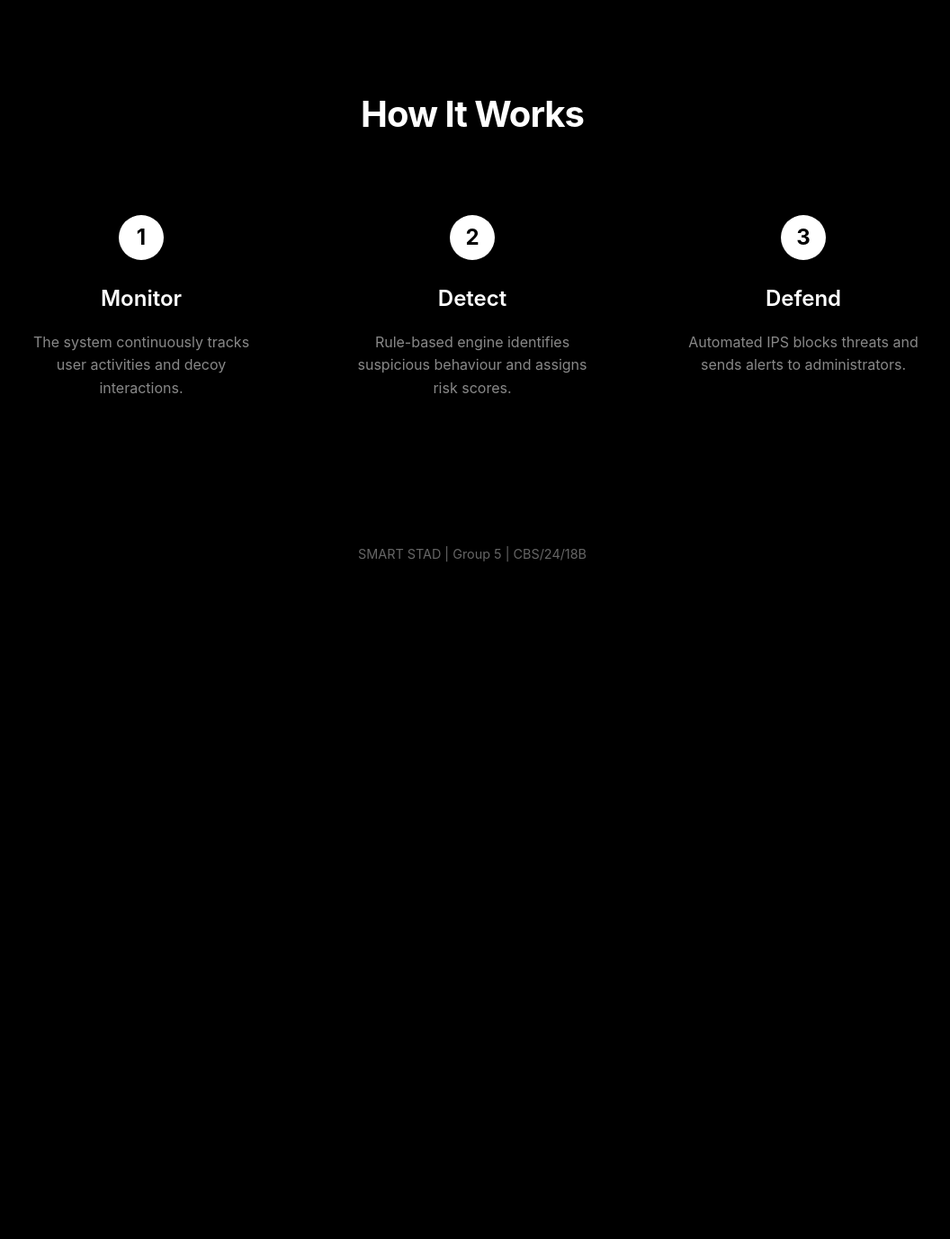
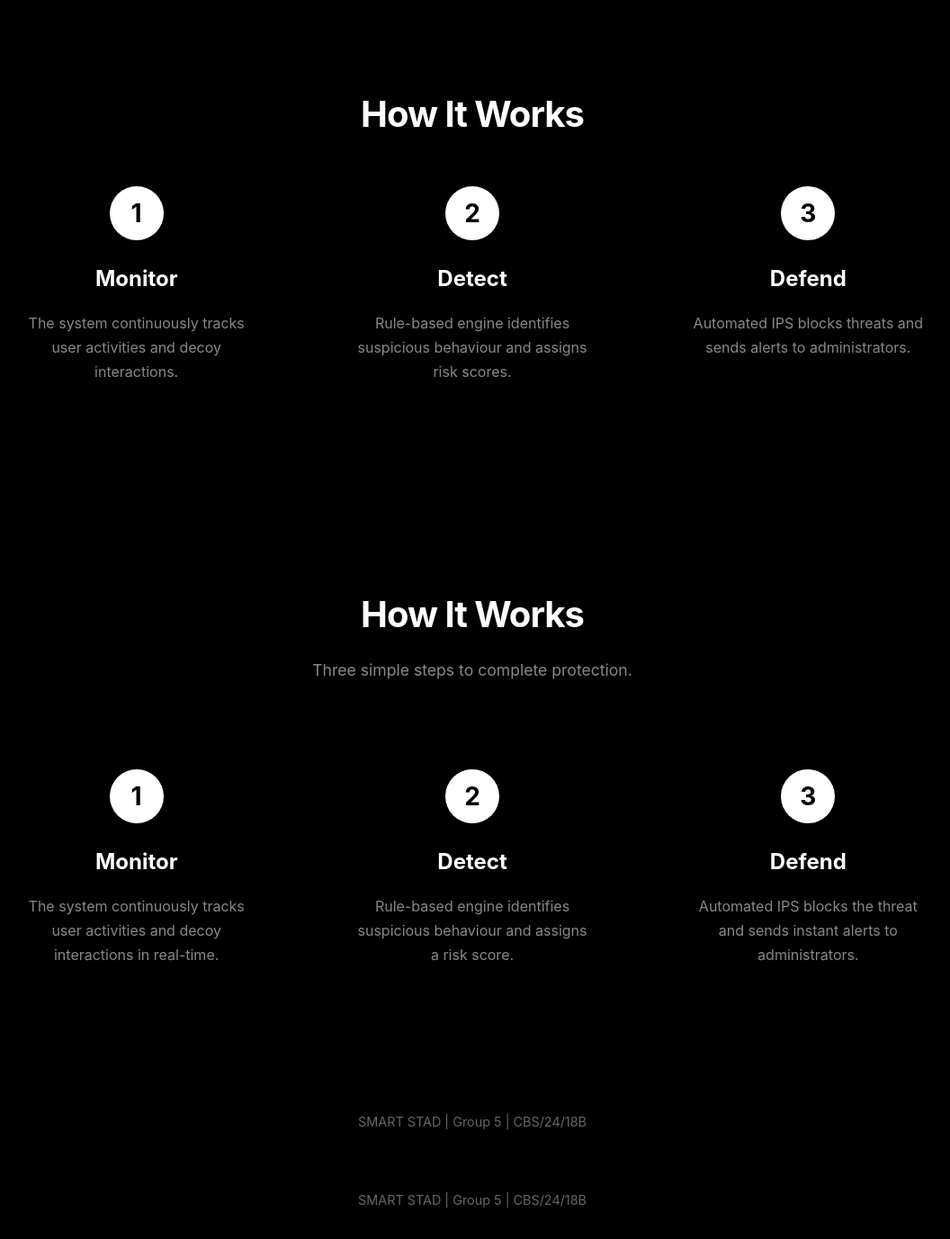
Before and after one commit to alissaazmizan-cloud/smart-stad, a Flask app: page / in a window 1280 px wide. Shown: the part 3989-5366 px from the top of the page at 90% size, without its empty margins (115-1171 px from the left). Before the commit the page ends 4614 px from the top, so only its background shows below. Run offline with Flask 3, Linux system fonts and the light colour scheme.

Commit message:
Add How It Works section

```diff
--- a/static/css/landing.css
+++ b/static/css/landing.css
@@ -281,3 +281,73 @@ footer {
         font-size: 1.75rem;
     }
 }
+
+/* HOW IT WORKS */
+.how-it-works {
+    padding: 6rem 5%;
+    max-width: 1200px;
+    margin: 0 auto;
+}
+
+.section-title {
+    font-size: 2.5rem;
+    font-weight: 700;
+    text-align: center;
+    margin-bottom: 1rem;
+    letter-spacing: -1px;
+}
+
+.section-subtitle {
+    text-align: center;
+    color: #888;
+    font-size: 1.1rem;
+    margin-bottom: 4rem;
+}
+
+.steps {
+    display: grid;
+    grid-template-columns: repeat(3, 1fr);
+    gap: 3rem;
+    text-align: center;
+}
+
+.step {
+    padding: 2rem;
+}
+
+.step-number {
+    width: 60px;
+    height: 60px;
+    background-color: #ffffff;
+    color: #000000;
+    border-radius: 50%;
+    display: flex;
+    align-items: center;
+    justify-content: center;
+    font-size: 1.75rem;
+    font-weight: 700;
+    margin: 0 auto 1.5rem;
+}
+
+.step h3 {
+    font-size: 1.5rem;
+    font-weight: 700;
+    margin-bottom: 1rem;
+}
+
+.step p {
+    color: #888;
+    font-size: 1rem;
+    line-height: 1.7;
+}
+
+/* Mobile */
+@media (max-width: 768px) {
+    .steps {
+        grid-template-columns: 1fr;
+        gap: 2rem;
+    }
+    .section-title {
+        font-size: 1.75rem;
+    }
+}
--- a/templates/landing.html
+++ b/templates/landing.html
@@ -94,6 +94,38 @@
         </div>
     </section>
 
+        <!-- HOW IT WORKS -->
+    <section class="how-it-works">
+        <h2 class="section-title">How It Works</h2>
+        <p class="section-subtitle">Three simple steps to complete protection.</p>
+
+        <div class="steps">
+
+            <div class="step">
+                <div class="step-number">1</div>
+                <h3>Monitor</h3>
+                <p>The system continuously tracks user activities and decoy interactions in real-time.</p>
+            </div>
+
+            <div class="step">
+                <div class="step-number">2</div>
+                <h3>Detect</h3>
+                <p>Rule-based engine identifies suspicious behaviour and assigns a risk score.</p>
+            </div>
+
+            <div class="step">
+                <div class="step-number">3</div>
+                <h3>Defend</h3>
+                <p>Automated IPS blocks the threat and sends instant alerts to administrators.</p>
+            </div>
+
+        </div>
+    </section>
+
+    <footer>
+        <p>SMART STAD | Group 5 | CBS/24/18B</p>
+    </footer>
+
     <footer>
         <p>SMART STAD | Group 5 | CBS/24/18B</p>
     </footer>
```
